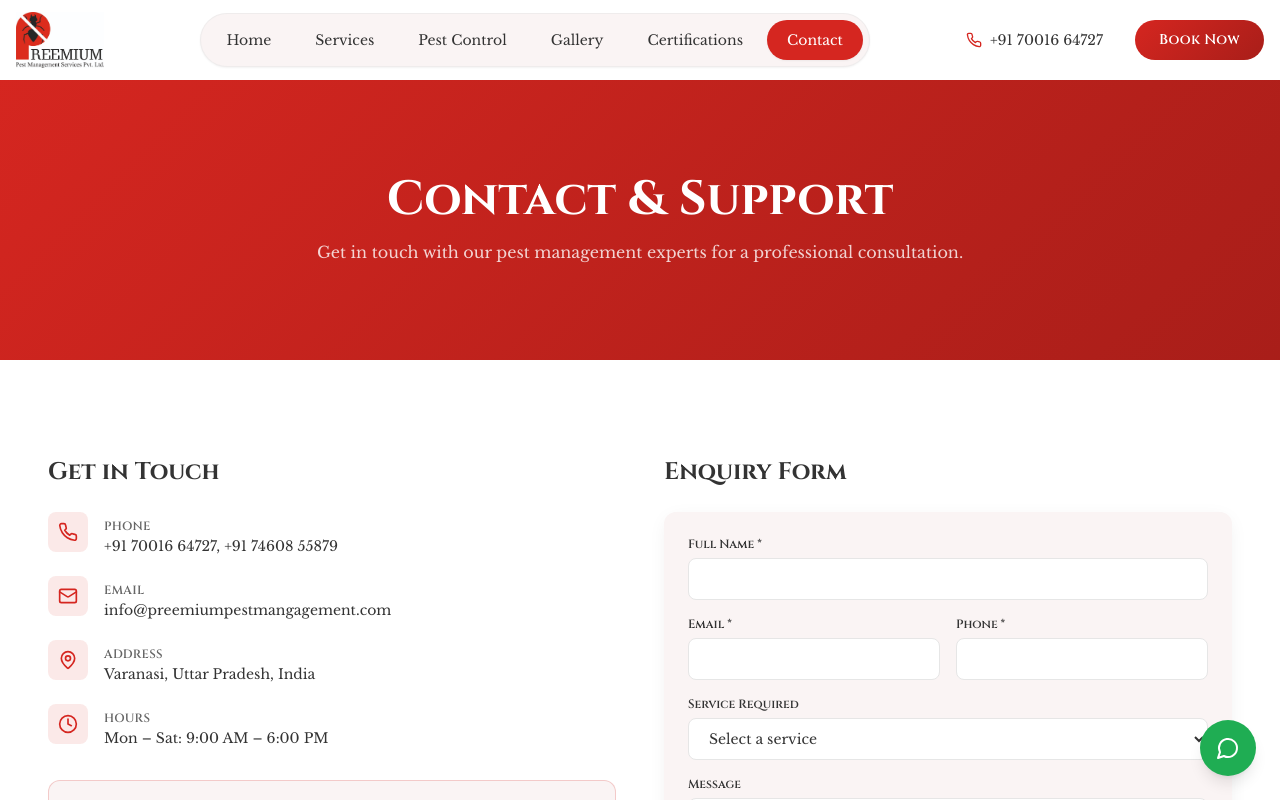
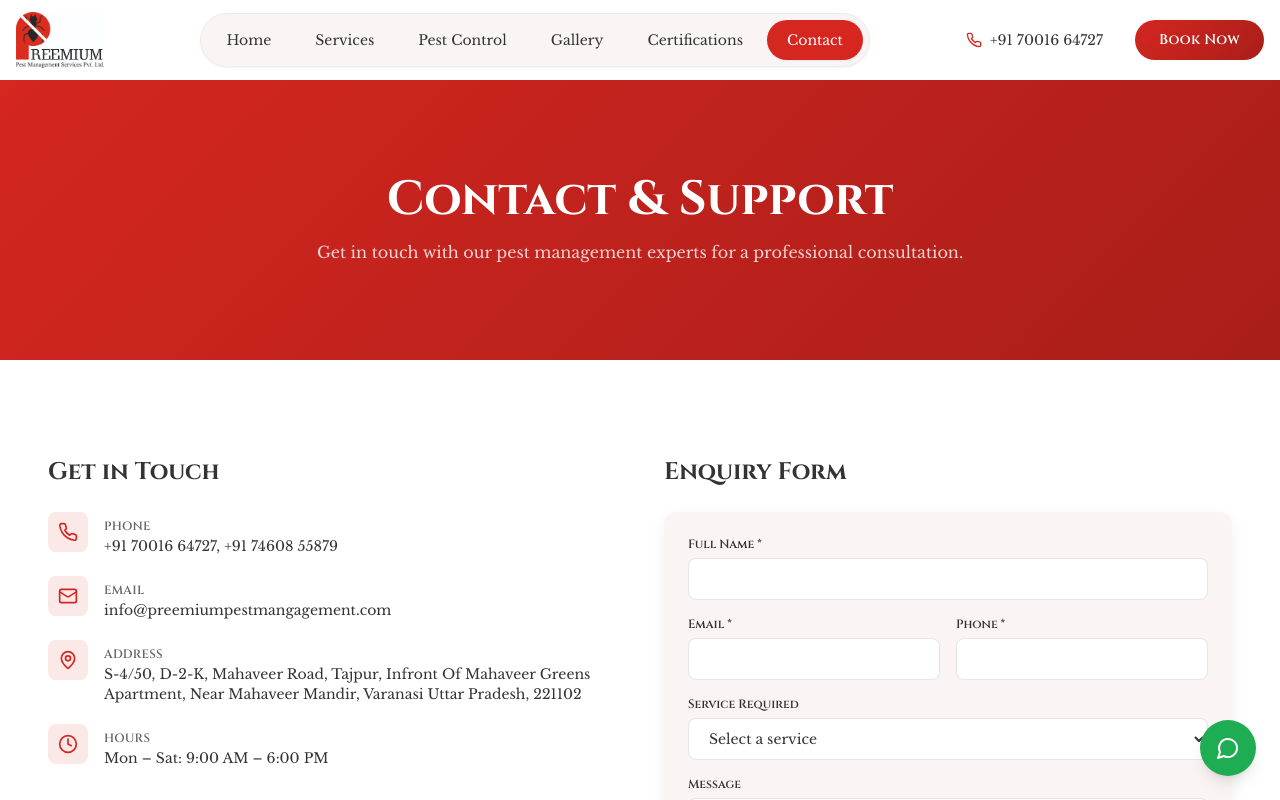
Before and after one commit to TheRDGroupOfIndustries/PREEMIUM-Pest-Management-Services-Pvt.-Ltd, a React (Vite) app: page /contact in a window 1280 px wide. Shown: the top 800 px of the page. Built offline with nearby package versions, Linux system fonts and the light colour scheme; the HTML template or start-up script is replaced by a standard one.

Commit message:
Update Contact.tsx

```diff
--- a/src/pages/Contact.tsx
+++ b/src/pages/Contact.tsx
@@ -39,7 +39,7 @@ const Contact = () => {
                   {[
                     { icon: Phone, label: "Phone", value: "+91 70016 64727, +91 74608 55879", href: "tel:+917001664727" },
                     { icon: Mail, label: "Email", value: "info@preemiumpestmangagement.com", href: "mailto:info@preemiumpestmangagement.com" },
-                    { icon: MapPin, label: "Address", value: "Varanasi, Uttar Pradesh, India", href: undefined },
+                    { icon: MapPin, label: "Address", value: " S-4/50, D-2-K, Mahaveer Road, Tajpur, Infront Of Mahaveer Greens Apartment, Near Mahaveer Mandir, Varanasi Uttar Pradesh, 221102", href: undefined },
                     { icon: Clock, label: "Hours", value: "Mon – Sat: 9:00 AM – 6:00 PM", href: undefined },
                   ].map((item) => (
                     <div key={item.label} className="flex items-start gap-4">
```
